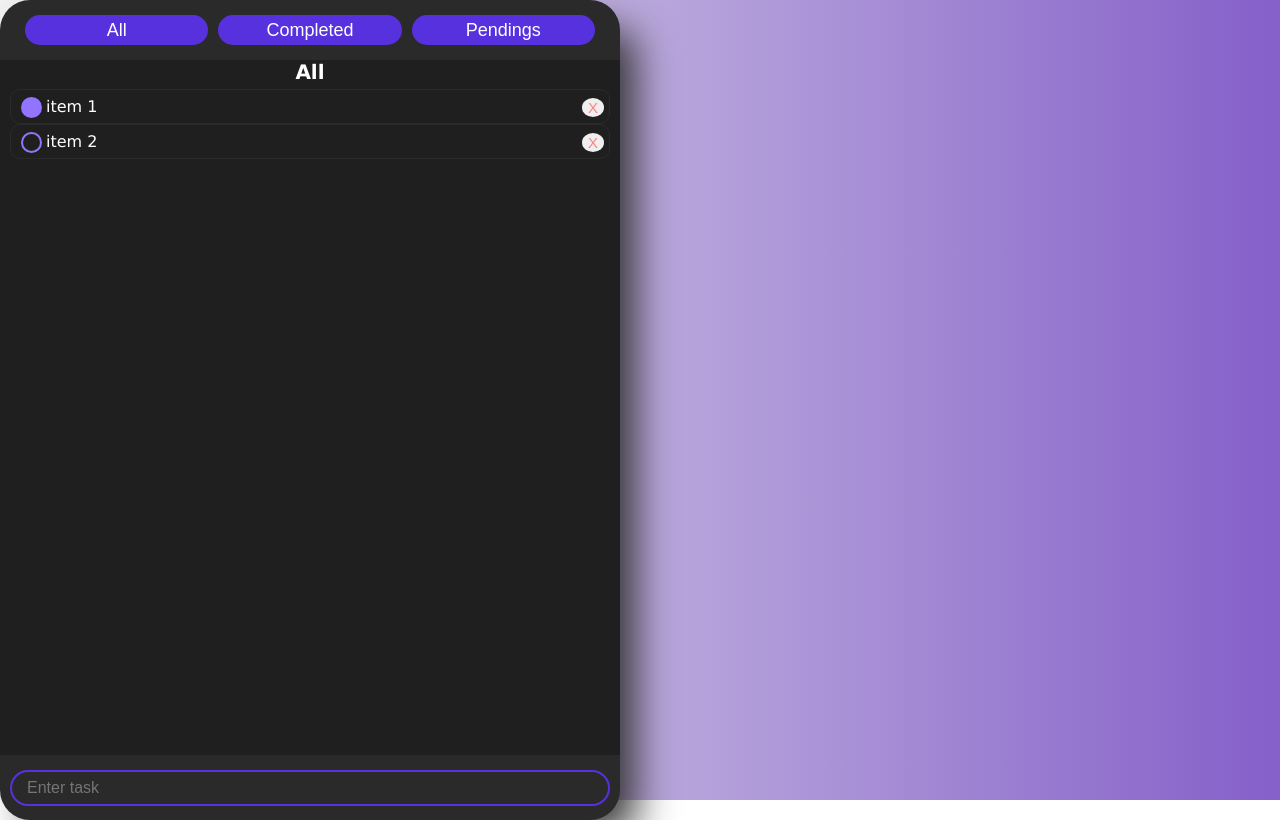
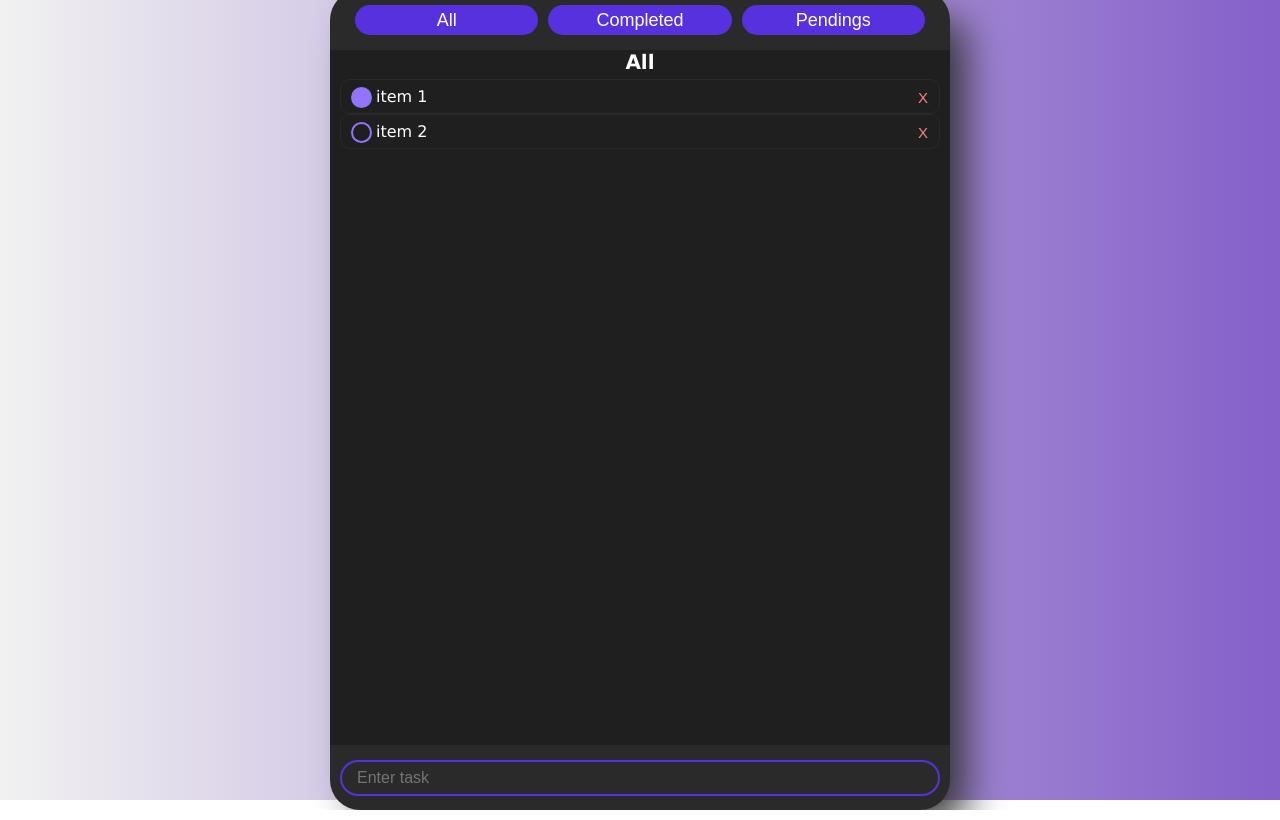
Before and after one commit to SelenaCua8/listApp, an Angular app in the folder my-list-app/: page / in a window 1280 px wide. Built offline with nearby package versions, Linux system fonts and the light colour scheme.

Commit message:
centrandolo

```diff
--- a/my-list-app/src/styles.css
+++ b/my-list-app/src/styles.css
@@ -3,14 +3,15 @@ body{
     padding: 0;
     font-family: Verdana, Geneva, Tahoma, sans-serif;
 }
-
 .cont-body{
 width: 100%;
 height: 100vh;
-    background-color: rgb(241, 241, 241);
-    background: linear-gradient(90deg, rgba(241, 241, 241, 1)0%, rgba(133, 97, 201, 1)99%);
+background: rgb(241, 241, 241);
+background: linear-gradient(90deg, rgba(241,241,241,1) 0%, rgba(133,97,201,1) 99%);
+display: flex;
+justify-content: center;
+align-items: center;
 }
-
 .cont-todo-list{
 width: 620px;
 height: 820px;
@@ -30,19 +31,17 @@ body{
 column-gap: 10px;
 margin: 15px 25px;
 }
-
 .c-header button{
 border: none;
 background: none;
 outline: inherit;
 cursor: pointer;
-    background-color: #5731dE;
+background-color: #5731DE;
 color: white;
 border-radius: 20px;
 height: 30px;
 font-size: 18px;
 }
-
 .c-header button:hover{
 background-color: rgb(133, 99, 255);
 transition-duration: 0.5s;
@@ -58,12 +57,10 @@ body{
 background-color: rgb(63, 63, 63);
 border-radius: 5px;
 }
-
 .c-main::-webkit-scrollbar-thumb{
 background-color: #5731DE;
 border-radius: 5px;
 }
-
 .c-main p{
 color: white;
 font-weight: bold;
@@ -71,12 +68,10 @@ body{
 text-align: center;
 margin: 0;
 }
-
 .c-main .list-group{
 margin: 0;
 padding: 5px 10px;
 }
-
 .c-main .list-group .list-group-item{
 list-style: none;
 padding: 7px 10px;
@@ -85,19 +80,16 @@ body{
 border-radius: 10px;
 cursor: pointer;
 }
-
 .c-main .list-group :hover{
 border-color: rgb(131, 97, 255);
 transition: 0.5s;
 }
-
 .list-group-item{
 position: relative;
 }
-
 .list-group-item button{
 border: none;
-    background-color: none;
+background: none;
 outline: inherit;
 cursor: pointer;
 position: absolute;
@@ -107,18 +99,15 @@ body{
 border-radius: 50%;
 font-size: 15px;
 }
-
-.list-group-item input[type=checkbox] {
+.list-group-item input[type=checkbox]{
 display: none;
 }
-
 .list-group-item input[type=checkbox] + label{
 cursor: pointer;
 padding-left: 25px;
 border: none;
 position: relative;
 }
-
 .list-group-item label::before{
 content: '';
 border: 2px solid rgb(146, 116, 255);
@@ -134,6 +123,7 @@ body{
 background-color: rgb(146, 116, 255);
 padding-bottom: 0;
 }
+
 .c-footer{
 border-radius: 20px;
 display: grid;
@@ -150,6 +140,7 @@ body{
 padding-left: 15px;
 color: white;
 }
+
 .valid-input input{
 border-color: rgb(255, 119, 119);
 }
```
Lines whose indentation alone changed are shown as unchanged.
